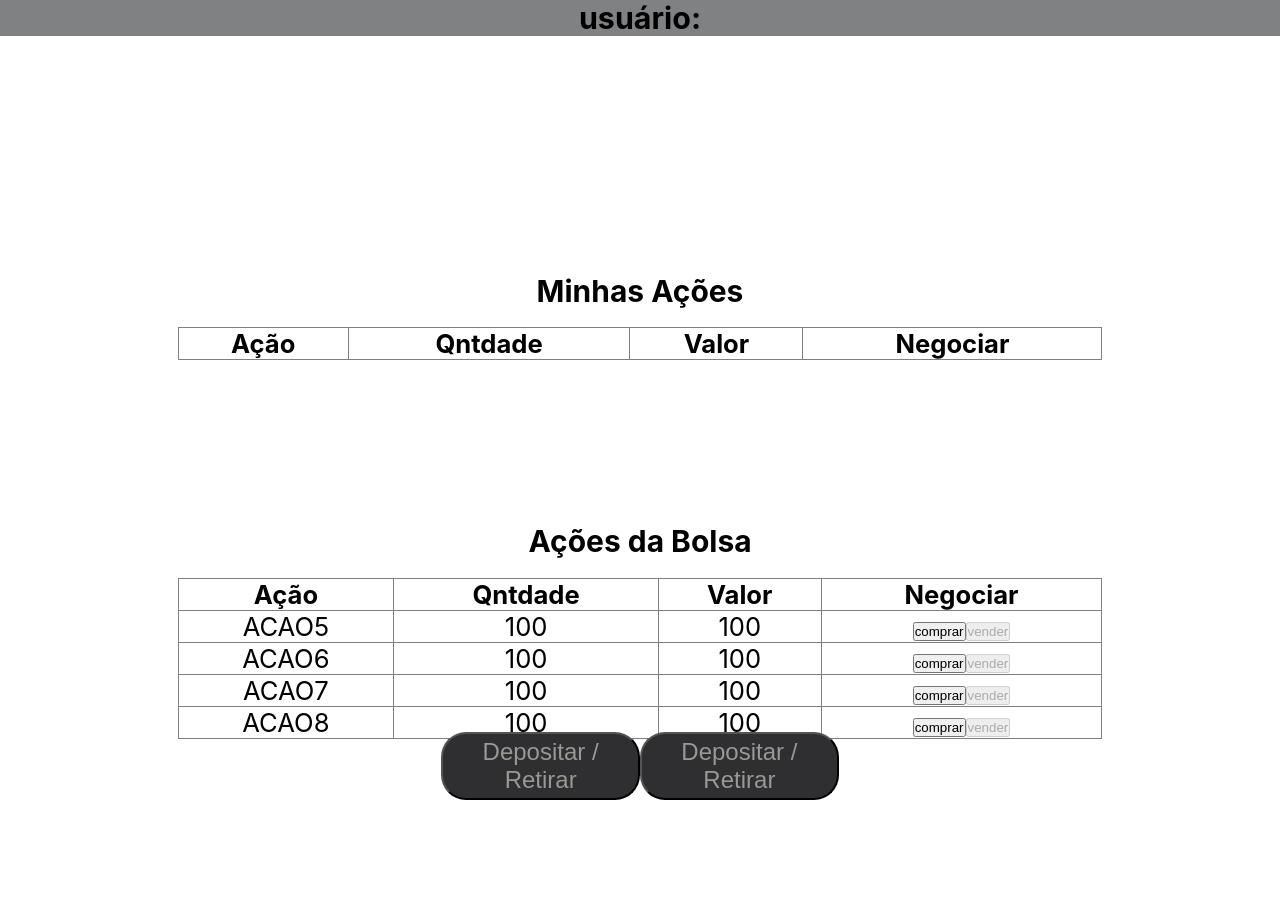
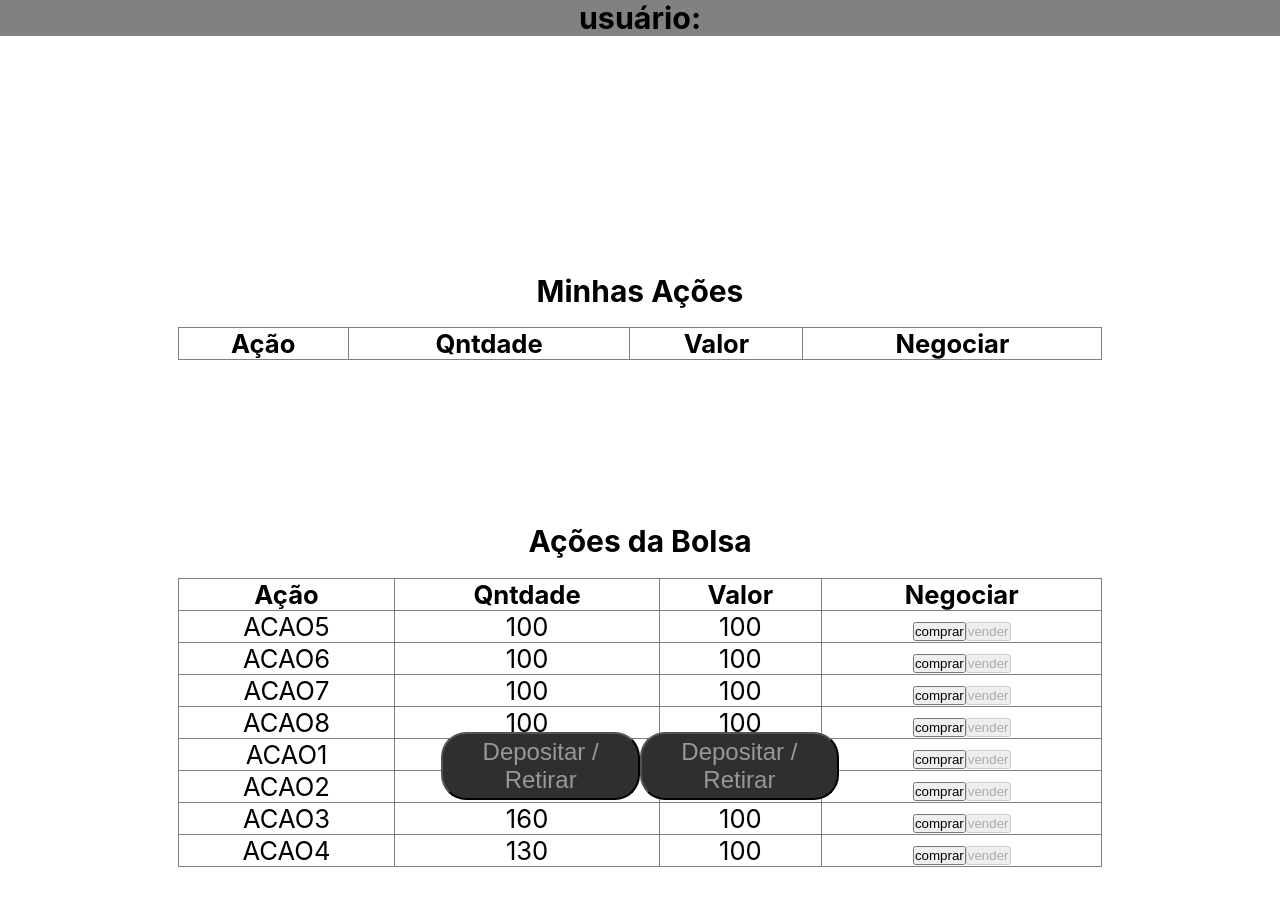
Before and after one commit to onyrius/XP-desafio-Frontend, a React (Create React App) app: page /inicio in a window 1280 px wide. Shown: the top 906 px of the page. Before the commit the page ends 857 px from the top, so only its background shows below. Built offline with nearby package versions, Linux system fonts and the light colour scheme.

Commit message:
configurando testes

```diff
--- a/src/pages/Saldo.js
+++ b/src/pages/Saldo.js
@@ -7,11 +7,9 @@ import SaldoTotal from '../components/SaldoTotal';
 function Saldo() {
   return (
 
-    <section className="Acoes">
+    <section>
       <Header />
-      <section className="meu-Saldo">
-        <SaldoTotal />
-      </section>
+      <SaldoTotal />
       <Footer />
     </section>
 
--- a/src/simulacros/index.js
+++ b/src/simulacros/index.js
@@ -50,6 +50,30 @@ export const bolsa = [
     qntdade: 100,
     valor: 100.00,
   },
+  {
+    id: 5,
+    acao: 'ACAO1',
+    qntdade: 100,
+    valor: 100.00,
+  },
+  {
+    id: 6,
+    acao: 'ACAO2',
+    qntdade: 150,
+    valor: 100.00,
+  },
+  {
+    id: 7,
+    acao: 'ACAO3',
+    qntdade: 160,
+    valor: 100.00,
+  },
+  {
+    id: 8,
+    acao: 'ACAO4',
+    qntdade: 130,
+    valor: 100.00,
+  },
 ];
 
 export const usuarios = [{
@@ -57,15 +81,15 @@ export const usuarios = [{
   nome: 'Pessoa Investidora',
   email: 'eu@correio.com',
   ativos: minhasAcoes,
-  saldo: `R$ ${111155000.20}`,
+  saldo: 111155000.20,
 
 },
 {
   id: 2,
-  nome: 'Outra Pessoa Investidora',
-  email: 'eu2@correio.com',
+  nome: 'Dominick Teixeira',
+  email: 'dominick@XP.com',
   ativos: minhasAcoes,
-  saldo: `R$ ${55000.20}`,
+  saldo: 111155000.20,
 
 },
 {
@@ -73,6 +97,6 @@ export const usuarios = [{
   nome: 'Suelen Arruda',
   email: 'suelenArruda@XP.com',
   ativos: minhasAcoes,
-  saldo: `R$ ${10000000.00}`,
+  saldo: parseFloat(10000000.00),
 },
 ];
```
Also changed, not shown: src/test/renderWithRoutesAndRedux.js (added, +24 -0 lines), src/test/test-UseAppSelector.js (added, +6 -0 lines), 1 other file (tests, documents, lock files or other folders).
